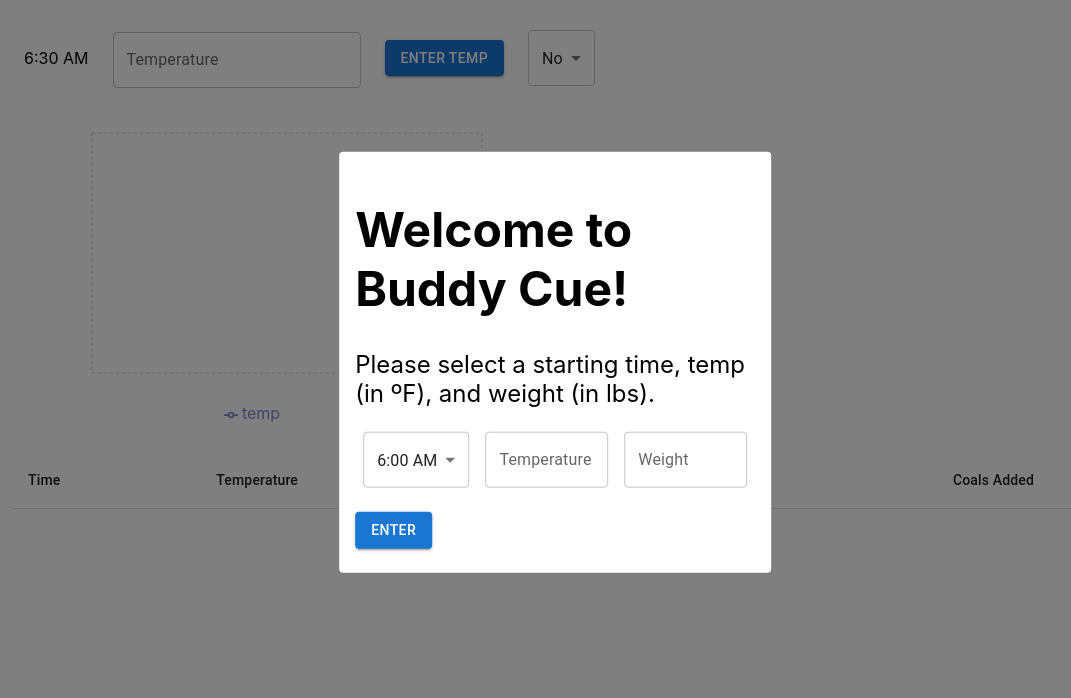
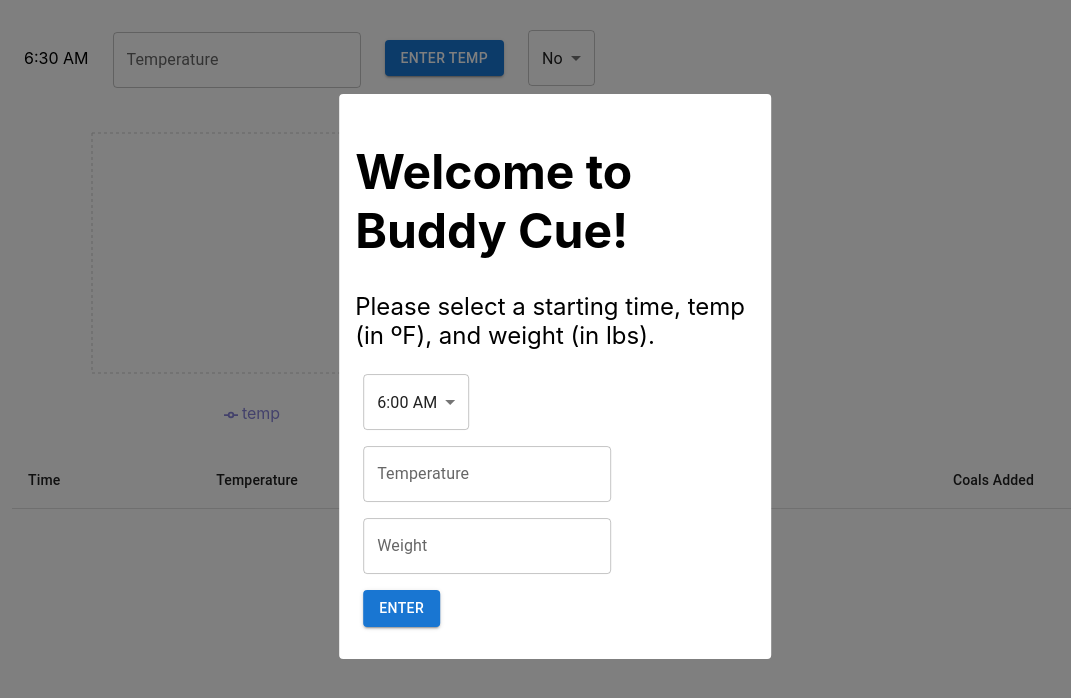
Before and after one commit to MattSchroyer/buddy-cue, a React (Vite) app: page / in a window 1280 px wide. Shown: the top 698 px of the page, without its empty margins (0-1071 px from the left). Built offline with nearby package versions, Linux system fonts and the light colour scheme.

Commit message:
feat: enter submits init entry form

```diff
--- a/src/components/LaunchModal/InitEntryContent/InitEntryContent.tsx
+++ b/src/components/LaunchModal/InitEntryContent/InitEntryContent.tsx
@@ -27,12 +27,6 @@ const LaunchModalInput = styled.div`
   padding-top: 8px;
   padding-bottom: 8px;
   display: flex;
-`;
-
-const TimeInputContainer = styled.div`
-  padding: 8px;
-  display: flex;
-  justify-content: center;
 `;
 
 export type OnChangeEventType = {
@@ -92,9 +86,10 @@ const InitEntryContent: React.FC<Props> = ({ onSubmit }) => {
         <div>Please select a starting time, temp (in ºF), and weight (in lbs).</div>
       </LaunchModalHeader>
       <LaunchModalInput>
-        <TimeInputContainer>
+        <form>
+          <div style={{ padding: '8px' }}>
             <TimeSelect onChange={onTimeInputChange} />
-        </TimeInputContainer>
+          </div>
           <div style={{ padding: '8px' }}>
             <TextField
               id="temp-input"
@@ -111,16 +106,18 @@ const InitEntryContent: React.FC<Props> = ({ onSubmit }) => {
               onChange={onWeightInputChange}
             />
           </div>
-      </LaunchModalInput>
-      <div style={{ padding: '8px 0 8px 0' }}>
+          <div style={{ padding: '8px' }}>
             <Button
+              color="primary"
+              type="submit"
               variant="contained"
-          color="primary"
               onClick={onTempButtonClick}
             >
               Enter
             </Button>
           </div>
+        </form>
+      </LaunchModalInput>
     </InitEntryContentContainer>
   );
 };
```
Lines whose indentation alone changed are shown as unchanged.
